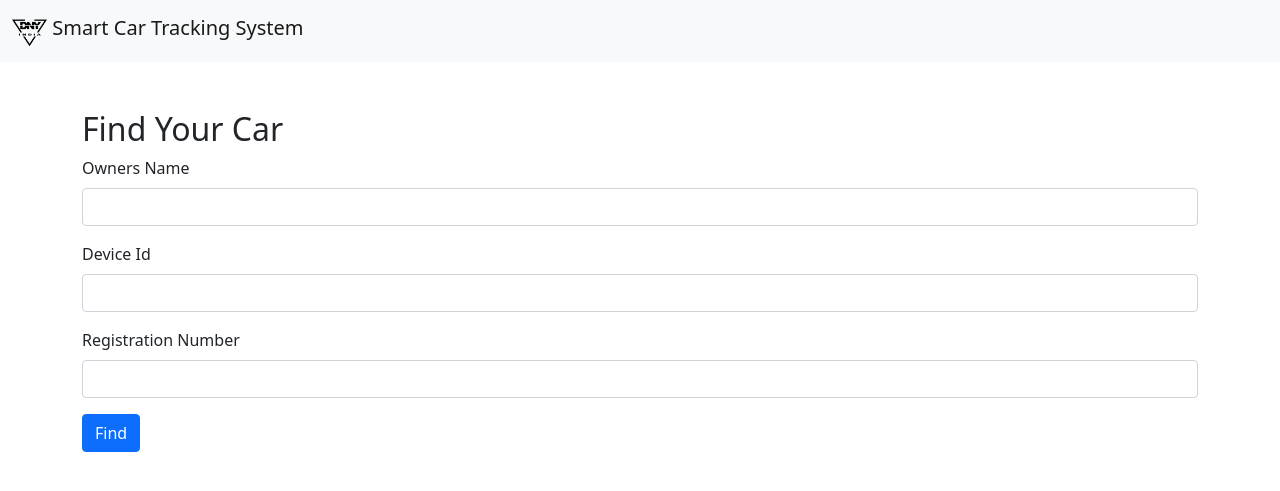
After one commit to deepayannandy/Smart_Car_Tracker, a Flask app: page /findmycar in a window 1280 px wide. The commit adds this page. Shown: the top 491 px of the page. Run offline with Flask 2, Linux system fonts and the light colour scheme.

Commit message:
final v1

```diff
--- a/app.py
+++ b/app.py
@@ -19,6 +19,7 @@ class Vehicles(db.Model):
     time= db.Column(db.DateTime, default=datetime.now())
     road_tax = db.Column(db.String, default=datetime.now())
     insurance = db.Column(db.String, default=datetime.now())
+    device_id=db.Column(db.String(10),nullable=False)
 
 
     def __repr__(self) -> str:
@@ -47,25 +48,28 @@ def logout():
 
 @app.route("/dashboard")
 def dashboard():
-    all_data=Vehicles.query.all()
-    enable=0
-    for i in all_data:
-        if i.status==True:
-            enable+=1
-    return render_template('dashboard.html',car_no=len(all_data),disable=len(all_data)-enable,enable=enable,car_data=all_data)
-
+    if islogin==1:
+        all_data=Vehicles.query.all()
+        enable=0
+        for i in all_data:
+            if i.status==True:
+                enable+=1
+        return render_template('dashboard.html',car_no=len(all_data),disable=len(all_data)-enable,enable=enable,car_data=all_data)
+    else:
+        return redirect('/')
 @app.route("/update_data",methods=['GET','POST'])
 def update_data():
     if request.method == 'POST':
         try:
-            id=request.args.get("id", "")
+            id=request.args.get("deviceid", "")
             #car_data=Vehicles(longitude="23.402040",latitude="87.547729",speed=10,status=1)
             #db.session.add(car_data)
             #db.session.commit()
-            data = Vehicles.query.filter_by(id=id).first()
+            data = Vehicles.query.filter_by(device_id=id).first()
             data.longitude = request.args.get("longitude", "")
             data.latitude = request.args.get("latitude", "")
             data.speed = int(request.args.get("speed", ""))
+            data.time= datetime.now()
             db.session.add(data)
             db.session.commit()
             return "Updated!"
@@ -107,7 +111,7 @@ def ref_page():
         try:
             car_data = Vehicles(owner_name=request.form['name'], reg_number=request.form['regnumber'],
                                 road_tax=request.form['reg_date'], insurance=request.form['ins_date'],
-                                longitude="23.402040", latitude="87.547729", speed=0, status=1)
+                                longitude="23.402040", latitude="87.547729", speed=0, status=1,device_id=request.form['deviceId'])
             db.session.add(car_data)
             db.session.commit()
             return redirect('/dashboard')
@@ -116,5 +120,26 @@ def ref_page():
             return render_template('registration.html',message="Something Went Wrong!")
     else:
         return render_template('registration.html')
+@app.route("/findmycar",methods=['GET','POST'])
+def findmycar():
+    if request.method=='POST':
+        all_data = Vehicles.query.all()
+        for data in all_data:
+            if data.reg_number==request.form['regno'] and data.owner_name==request.form['username'] and data.device_id==request.form['deviceid']:
+                mycardata = Vehicles.query.filter_by(id=data.id).first()
+                return render_template('dataviewer.html',mycardata=mycardata)
+            else:
+                return render_template('findmycar.html',message="Data Mismatch!")
+    else:
+        return render_template('findmycar.html')
+@app.route("/getpermission/<string:did>")
+def getpermission(did):
+    print(did)
+    all_data = Vehicles.query.all()
+    for data in all_data:
+        if data.device_id ==did:
+            return str(data.status)
+    else:
+        return "Not Registered!"
 if __name__=="__main__":
     app.run(debug=True,host="0.0.0.0",port=6622)
--- a/templates/dashboard.html
+++ b/templates/dashboard.html
@@ -66,7 +66,7 @@
     </div>
     </center>
 </div>
-    <div class="container my-3">
+    <div class="container">
         <h2>Vehicles Data</h2>
     </div>
     <div class="container my-2">
@@ -76,6 +76,7 @@
       <th scope="col">Vehicles id</th>
       <th scope="col">Registration No</th>
       <th scope="col">Owner Name</th>
+      <th scope="col">Device Id</th>
       <th scope="col">Registration Valid till</th>
       <th scope="col">Insurance Valid till</th>
       <th scope="col">Longitude</th>
@@ -92,6 +93,7 @@
       <th scope="row">{{data.id}}</th>
       <td>{{data.reg_number}}</td>
       <td>{{data.owner_name}}</td>
+      <td>{{data.device_id}}</td>
       <td>{{data.road_tax}}</td>
       <td>{{data.insurance}}</td>
       <td>{{data.longitude}}</td>
--- /dev/null
+++ b/templates/findmycar.html
@@ -0,0 +1,43 @@
+<!doctype html>
+<html lang="en">
+  <head>
+    <!-- Required meta tags -->
+    <meta charset="utf-8">
+    <meta name="viewport" content="width=device-width, initial-scale=1">
+
+    <!-- Bootstrap CSS -->
+    <link href="https://cdn.jsdelivr.net/npm/bootstrap@5.0.2/dist/css/bootstrap.min.css" rel="stylesheet" integrity="sha384-EVSTQN3/azprG1Anm3QDgpJLIm9Nao0Yz1ztcQTwFspd3yD65VohhpuuCOmLASjC" crossorigin="anonymous">
+
+    <title>Smart Car Tracking System</title>
+  </head>
+  <body>
+    <nav class="navbar navbar-light bg-light">
+  <div class="container-fluid">
+    <a class="navbar-brand" href="#">
+      <img src="static/logo.png" alt="" width="35" height="35" class="d-inline-block align-text-top" p>
+        Smart Car Tracking System
+    </a>
+  </div>
+</nav>
+    <div class="container my-5">
+      <h2>Find Your Car</h2>
+      <h3 style="color:red">{{message}}</h3>
+        <form action="/findmycar" method="POST">
+  <div class="mb-3">
+    <label for="exampleInputEmail1" class="form-label">Owners Name</label>
+    <input type="text" name="username" class="form-control" id="exampleInputEmail1" aria-describedby="emailHelp">
+  </div>
+  <div class="mb-3">
+    <label for="exampleInputPassword1" class="form-label">Device Id</label>
+    <input type="password" name="deviceid" class="form-control" id="exampleInputPassword1">
+  </div>
+  <div class="mb-3">
+    <label for="exampleInputEmail1" class="form-label">Registration Number</label>
+    <input type="text" name="regno" class="form-control"  aria-describedby="emailHelp">
+  </div>
+  <button type="submit" class="btn btn-primary">Find</button>
+</form>
+    </div>
+    <script src="https://cdn.jsdelivr.net/npm/bootstrap@5.0.2/dist/js/bootstrap.bundle.min.js" integrity="sha384-MrcW6ZMFYlzcLA8Nl+NtUVF0sA7MsXsP1UyJoMp4YLEuNSfAP+JcXn/tWtIaxVXM" crossorigin="anonymous"></script>
+  </body>
+</html>
--- a/templates/registration.html
+++ b/templates/registration.html
@@ -52,6 +52,10 @@
     <label for="exampleInputEmail1" class="form-label">Insurance Valid Till</label>
     <input type="Date" name="ins_date" class="form-control"  aria-describedby="emailHelp">
   </div>
+  <div class="mb-3">
+    <label for="exampleInputEmail1" class="form-label">Device Id</label>
+    <input type="text" name="deviceId" class="form-control"  aria-describedby="emailHelp">
+  </div>
   <button type="submit" class="btn btn-primary">Register</button>
 </form>
     </div>
```
Also changed, not shown: templates/dataviewer.html (added, +45 -0 lines), VehiclesData.db (deleted), 1 other file.
